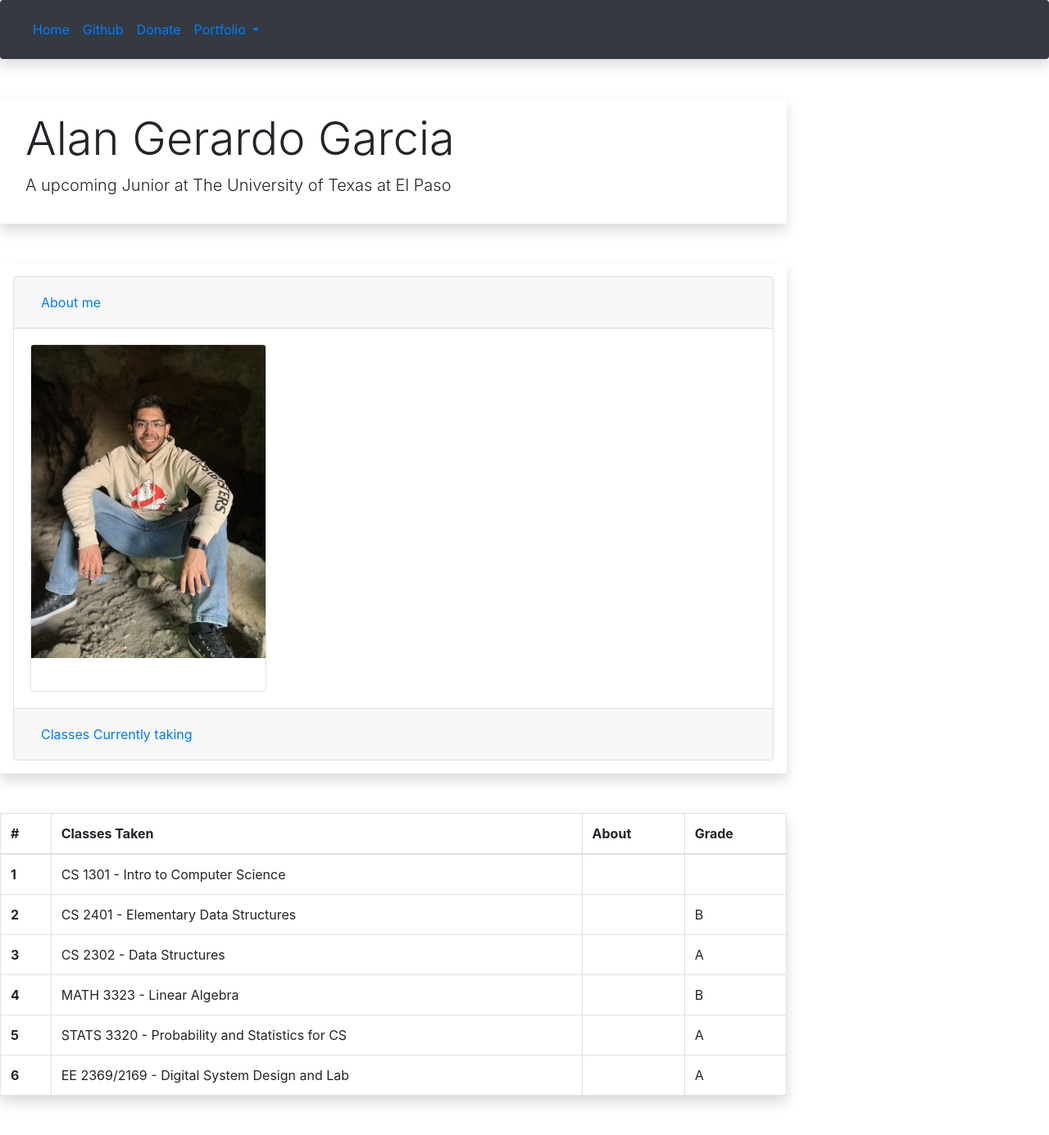
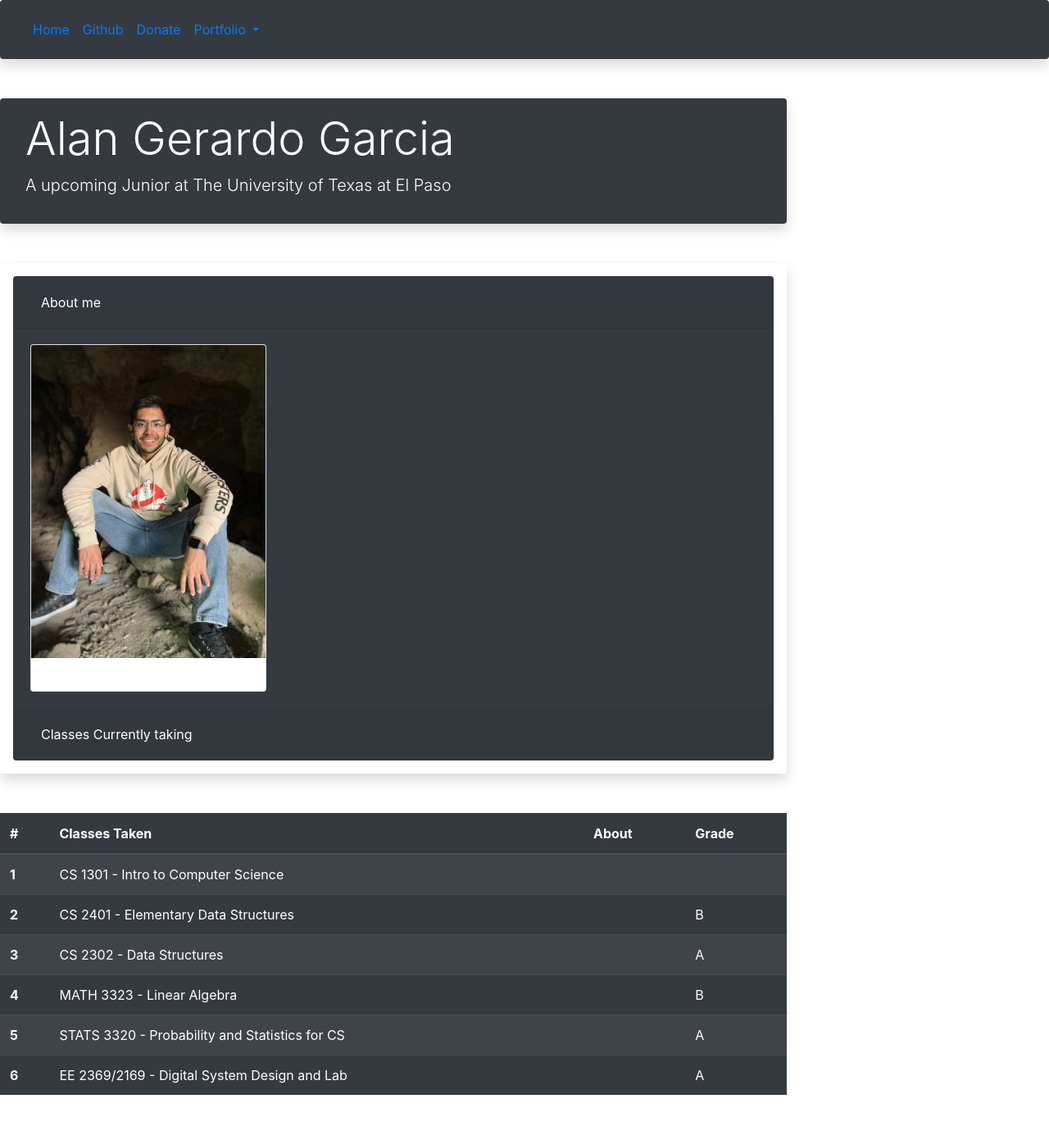
Before and after one commit to GmoneyAlan/portfolio, an Angular app: page / in a window 1280 px wide. Shown: the whole page at 82% size. After the commit the page ends 1352 px from the top, so only its background shows below. Built offline with nearby package versions, Linux system fonts and the light colour scheme.

Commit message:
Changed colors on Home page

```diff
--- a/src/app/home/home.component.html
+++ b/src/app/home/home.component.html
@@ -1,4 +1,4 @@
-<div class=" w-75 jumbotron jumbotron-fluid shadow p-3 mb-5 bg-white rounded" alt="Max-width 75%">
+<div class=" w-75 jumbotron jumbotron-fluid shadow p-3 mb-5 bg-dark rounded text-white" alt="Max-width 75%">
     <div class="container">
         <h1 class="display-4">Alan Gerardo Garcia</h1>
         <p class="lead">A upcoming Junior at The University of Texas at El Paso</p>
@@ -7,18 +7,18 @@
 
 
 <div class=" w-75 accordion shadow p-3 mb-5 bg-white rounded" id="accordionExample">
-    <div class="card">
+    <div class="card bg-dark">
         <div class="card-header" id="headingOne">
             <h2 class="mb-0">
-                <button class="btn btn-link btn-block text-left" type="button" data-toggle="collapse" data-target="#collapseOne" aria-expanded="true" aria-controls="collapseOne">
+                <button class="btn btn-link btn-block text-left text-white" type="button" data-toggle="collapse" data-target="#collapseOne" aria-expanded="true" aria-controls="collapseOne">
             About me
           </button>
             </h2>
         </div>
 
         <div id="collapseOne" class="collapse show" aria-labelledby="headingOne" data-parent="#accordionExample">
-            <div class="card-body">
-                <div class="card" style="width: 18rem;">
+            <div class="card-body ">
+                <div class="card " style="width: 18rem;">
                     <img class="card-img-top" src="assets/images/Alan_img.jpg" alt="Card image cap">
                     <div class="card-body">
                         <p class="card-text"></p>
@@ -27,16 +27,16 @@
             </div>
         </div>
     </div>
-    <div class="card">
+    <div class="card bg-dark">
         <div class="card-header" id="headingThree">
             <h2 class="mb-0">
-                <button class="btn btn-link btn-block text-left collapsed" type="button" data-toggle="collapse" data-target="#collapseThree" aria-expanded="false" aria-controls="collapseThree">
+                <button class="btn btn-link btn-block text-left collapsed text-white" type="button" data-toggle="collapse" data-target="#collapseThree" aria-expanded="false" aria-controls="collapseThree">
             Classes Currently taking
           </button>
             </h2>
         </div>
         <div id="collapseThree" class="collapse" aria-labelledby="headingThree" data-parent="#accordionExample">
-            <div class="card-body">
+            <div class="card-body ">
                 <ul class="list-group">
                     <li class="list-group-item">Automata</li>
                     <li class="list-group-item">Adv. Object-Oriented Programming</li>
@@ -47,7 +47,7 @@
     </div>
 </div>
 
-<table class="w-75 table table-bordered shadow p-3 mb-5 bg-white rounded">
+<table class="w-75 table table-striped table-dark">
     <thead>
         <tr>
             <th scope="col">#</th>
--- a/src/app/navbar/navbar.component.html
+++ b/src/app/navbar/navbar.component.html
@@ -1,4 +1,4 @@
-<nav class="navbar navbar-expand-lg navbar-collapse shadow p-3 mb-5 bg-dark rounded">
+<nav class="navbar navbar-expand-lg navbar-collapse shadow p-3 mb-5 bg-dark rounded text-white">
     <a class="navbar-brand" href="#"></a>
     <button class="navbar-toggler" type="button" data-toggle="collapse" data-target="#navbarSupportedContent" aria-controls="navbarSupportedContent" aria-expanded="false" aria-label="Toggle navigation">
       <span class="navbar-toggler-icon"></span>
@@ -10,7 +10,7 @@
                 <a class="nav-link" href="http://localhost:4200">Home <span class="sr-only">(current)</span></a>
             </li>
             <li class="nav-item">
-                <a class="nav-link" href="https://github.com/GmoneyAlan">Github</a>
+                <a class="nav-link" href="https://github.com/GmoneyAlan" target="_blank">Github</a>
             </li>
             <li class="nav-item">
                 <a class="nav-link" href="http://localhost:4200/donate">Donate</a>
@@ -22,7 +22,7 @@
                 <div class="dropdown-menu" aria-labelledby="navbarDropdown">
                     <a class="dropdown-item" href="#">Projects</a>
                     <a class="dropdown-item" href="http://localhost:4200/resume">Resume</a>
-                    <a class="dropdown-item" href="https://www.linkedin.com/in/alan-garcia-16705571/">Linkedin</a>
+                    <a class="dropdown-item" href="https://www.linkedin.com/in/alan-garcia-16705571/" target="_blank">Linkedin</a>
                 </div>
             </li>
         </ul>
--- a/src/app/resume/resume.component.ts
+++ b/src/app/resume/resume.component.ts
@@ -1,4 +1,5 @@
 import { Component, OnInit } from '@angular/core';
+
 
 @Component({
   selector: 'app-resume',
```
Also changed, not shown: 1 other file (tests, documents, lock files or other folders).
